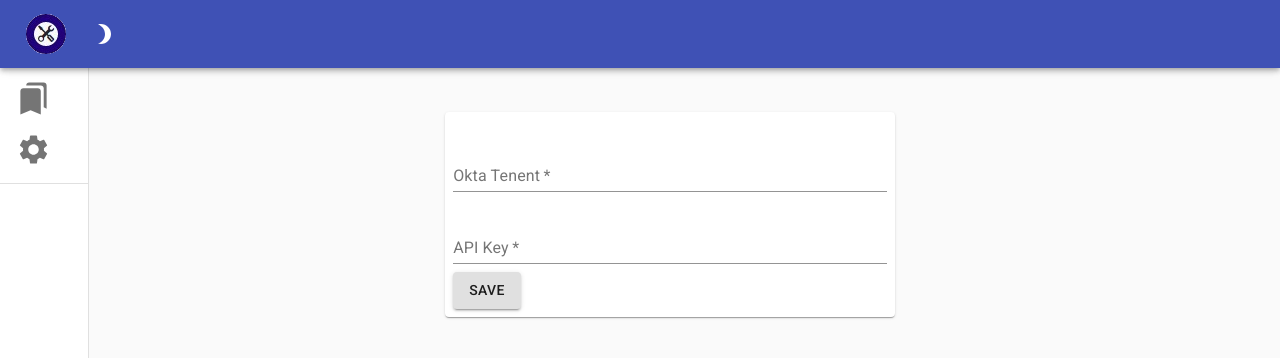
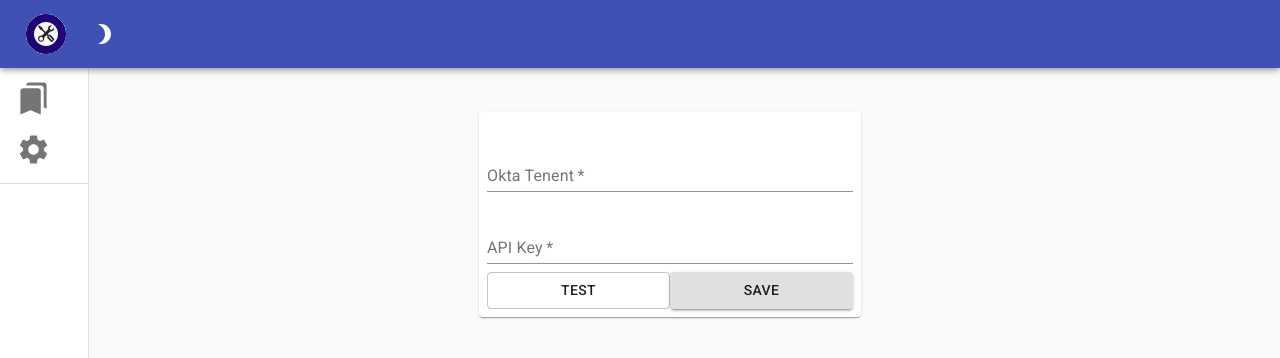
Before and after one commit to niyatip25/react-materialui, a React (Create React App) app: page / in a window 1280 px wide. Shown: the top 358 px of the page. Built offline with nearby package versions, Linux system fonts and the light colour scheme.

Commit message:
Added test button.

```diff
--- a/src/dashboard.js
+++ b/src/dashboard.js
@@ -146,9 +146,23 @@
                 label="API Key"
                 id="apikey"
               />
-              <Button type="submit" variant="contained" sx={{ mt: 3, mb: 2 }}>
-                Save
-              </Button>
+              <Box sx={{ display: "flex" }}>
+                <Button
+                  fullWidth
+                  variant="outlined"
+                  sx={{ mt: 3, mb: 2, mr: 2 }}
+                >
+                  Test
+                </Button>
+                <Button
+                  fullWidth
+                  type="submit"
+                  variant="contained"
+                  sx={{ mt: 3, mb: 2 }}
+                >
+                  Save
+                </Button>
+              </Box>
             </Box>
           </Paper>
         </Box>
```
